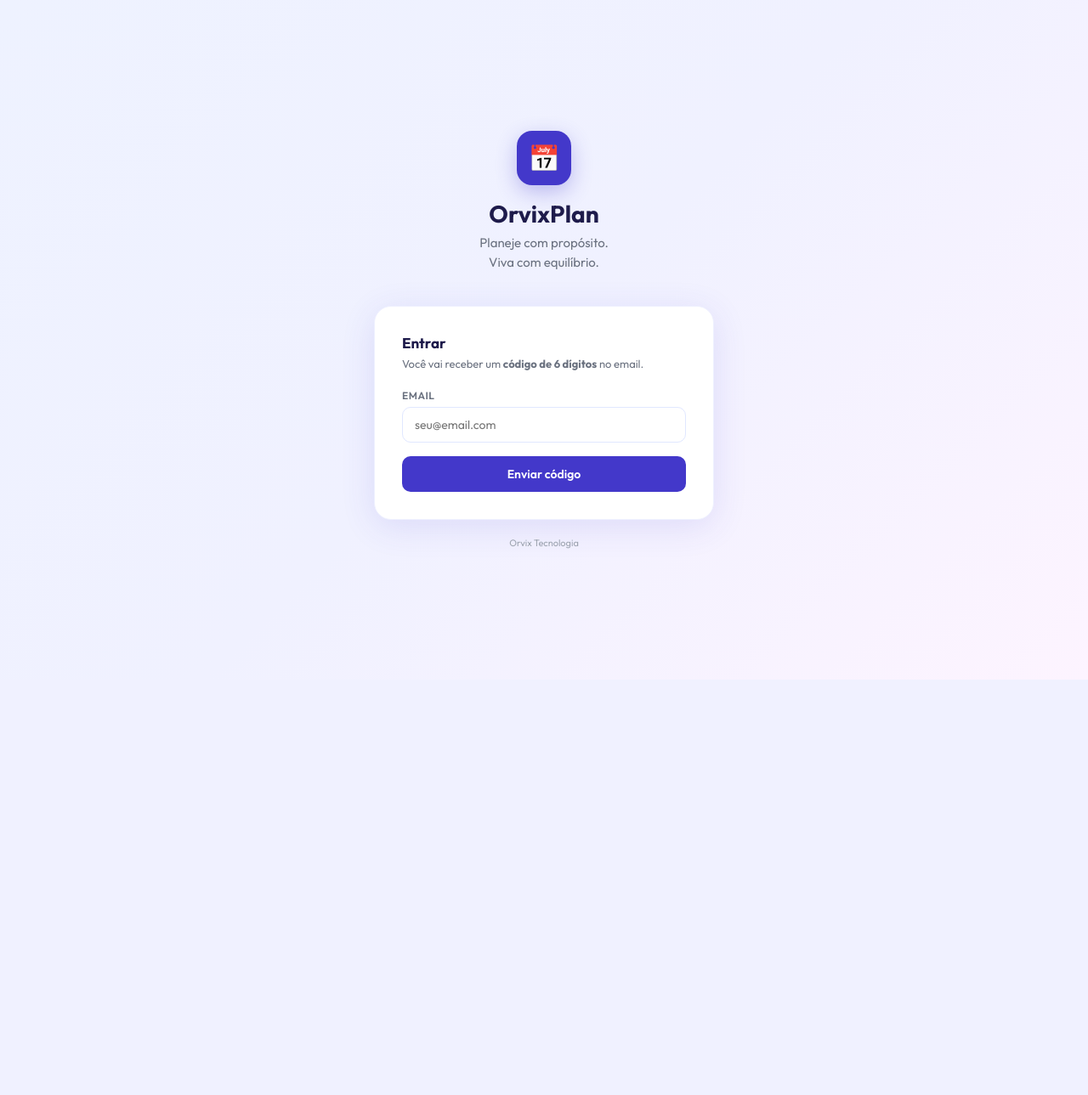
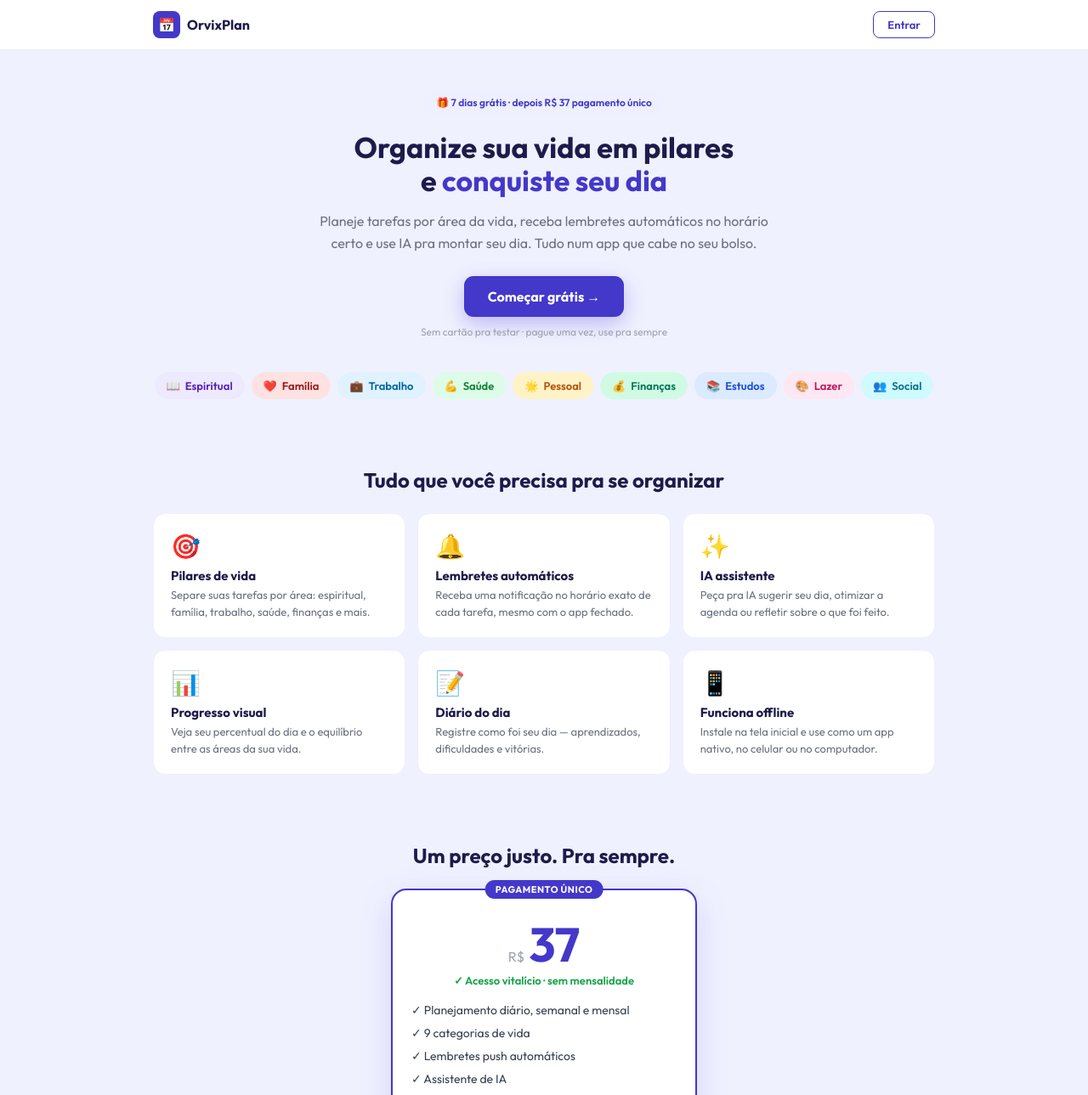
Before and after one commit to glaucoaraujop-sketch/orvixplan, a React (Vite) app: page / in a window 1280 px wide. Shown: the top 1289 px of the page at 85% size. Before the commit the page ends 800 px from the top, so only its background shows below. Built offline with nearby package versions, Linux system fonts and the light colour scheme.

Commit message:
feat: produto vitalicio R$37 (pagamento unico), landing page de vendas, +4 categorias

```diff
--- a/src/App.jsx
+++ b/src/App.jsx
@@ -7,6 +7,7 @@ import { DailyView } from './views/DailyView.jsx'
 import { WeeklyView } from './views/WeeklyView.jsx'
 import { MonthlyView } from './views/MonthlyView.jsx'
 import { LoginView } from './views/LoginView.jsx'
+import { LandingView } from './views/LandingView.jsx'
 import { SettingsModal } from './components/SettingsModal.jsx'
 import { PricingModal } from './components/PricingModal.jsx'
 import { DEFAULT_SETTINGS } from './constants/defaults.js'
@@ -30,6 +31,7 @@ export default function App() {
   const [settings,     setSettings]     = useState(loadSettings)
   const [showSettings, setShowSettings] = useState(false)
   const [showPricing,  setShowPricing]  = useState(false)
+  const [showLogin,    setShowLogin]    = useState(false)
 
   const { loading: storeLoading, getDay, loadDate, loadDateRange, addTask, deleteTask, toggleCheck, saveJournal, fixedTasks, addFixedTask, removeFixedTask } =
     useSupabaseStore(user?.id)
@@ -96,8 +98,12 @@ export default function App() {
     )
   }
 
-  // Not authenticated
-  if (!user) return <LoginView onSignIn={signIn} onVerifyOtp={verifyOtp} />
+  // Not authenticated → landing de vendas; CTA abre o login
+  if (!user) {
+    return showLogin
+      ? <LoginView onSignIn={signIn} onVerifyOtp={verifyOtp} onBack={() => setShowLogin(false)} />
+      : <LandingView onStart={() => setShowLogin(true)} />
+  }
 
   // Acesso expirado (trial vencido ou Pro não renovado) → paywall bloqueante
   if (!access.loading && !access.ativo) {
@@ -201,13 +207,7 @@ export default function App() {
           <span>
             🎁 Teste grátis — {access.diasRestantes} {access.diasRestantes === 1 ? 'dia restante' : 'dias restantes'}
           </span>
-          <button onClick={() => setShowPricing(true)} style={bannerBtn}>Assinar</button>
-        </div>
-      )}
-      {access.status === 'inadimplente' && (
-        <div style={bannerStyle('#FEF2F2', '#DC2626')}>
-          <span>⚠️ Pagamento pendente — regularize para manter o acesso</span>
-          <button onClick={() => setShowPricing(true)} style={{ ...bannerBtn, background: '#DC2626' }}>Resolver</button>
+          <button onClick={() => setShowPricing(true)} style={bannerBtn}>Liberar por R$ 37</button>
         </div>
       )}
 
--- a/src/components/PricingModal.jsx
+++ b/src/components/PricingModal.jsx
@@ -1,16 +1,17 @@
 import { useState } from 'react'
 import { irParaCheckout } from '../hooks/useAccess.js'
 
-// Tela de planos / paywall. `bloqueante` esconde o botão de fechar (plano expirado).
+// Paywall — oferta única: pagamento único R$37 (vitalício).
+// `bloqueante` esconde o botão de fechar (trial expirado).
 export function PricingModal({ onClose, bloqueante = false, motivo, onSignOut }) {
-  const [loading, setLoading] = useState(null)
+  const [loading, setLoading] = useState(false)
   const [erro, setErro] = useState(null)
 
-  const comprar = async (ciclo) => {
+  const comprar = async () => {
     setErro(null)
-    setLoading(ciclo)
-    try { await irParaCheckout(ciclo) }
-    catch (e) { setErro(e.message); setLoading(null) }
+    setLoading(true)
+    try { await irParaCheckout() }
+    catch (e) { setErro(e.message); setLoading(false) }
   }
 
   return (
@@ -20,42 +21,37 @@ export function PricingModal({ onClose, bloqueante = false, motivo, onSignOut })
           <button onClick={onClose} style={closeBtn} aria-label="Fechar">×</button>
         )}
 
-        <div style={{ textAlign: 'center', marginBottom: 6 }}>
+        <div style={{ textAlign: 'center', marginBottom: 4 }}>
           <div style={{ fontSize: 32 }}>🚀</div>
           <h2 style={{ fontSize: 20, fontWeight: 700, color: '#1E1B4B', margin: '8px 0 4px' }}>
-            {bloqueante ? 'Seu acesso expirou' : 'Desbloqueie o OrvixPlan Pro'}
+            {bloqueante ? 'Seu teste acabou' : 'Desbloqueie o OrvixPlan'}
           </h2>
           <p style={{ fontSize: 13, color: '#6B7280', lineHeight: 1.5 }}>
-            {motivo || 'Planeje em 5 pilares, receba lembretes automáticos e use a IA sem limites práticos.'}
+            {motivo || 'Pague uma vez e use para sempre — sem mensalidade, sem renovação.'}
           </p>
         </div>
 
-        {/* Anual — destaque */}
+        {/* Oferta única — vitalício */}
         <div style={{ ...card, borderColor: '#4338CA', position: 'relative' }}>
-          <span style={badge}>MAIS ECONÔMICO</span>
-          <div style={{ display: 'flex', justifyContent: 'space-between', alignItems: 'baseline' }}>
-            <span style={{ fontWeight: 700, fontSize: 15, color: '#1E1B4B' }}>Anual</span>
-            <span style={{ fontWeight: 700, fontSize: 22, color: '#4338CA' }}>R$ 219</span>
+          <span style={badge}>PAGAMENTO ÚNICO</span>
+          <div style={{ display: 'flex', justifyContent: 'center', alignItems: 'baseline', gap: 6, marginTop: 4 }}>
+            <span style={{ fontSize: 14, color: '#9CA3AF' }}>R$</span>
+            <span style={{ fontWeight: 800, fontSize: 40, color: '#4338CA', lineHeight: 1 }}>37</span>
           </div>
-          <p style={{ fontSize: 12, color: '#6B7280', margin: '2px 0 10px' }}>
-            12 meses — equivale a R$ 18,25/mês · pagamento único
+          <p style={{ fontSize: 12, color: '#16A34A', textAlign: 'center', fontWeight: 600, margin: '4px 0 12px' }}>
+            ✓ Acesso vitalício · pague uma vez só
           </p>
-          <button onClick={() => comprar('anual')} disabled={loading} style={btnPrimary}>
-            {loading === 'anual' ? 'Abrindo…' : 'Assinar anual'}
-          </button>
-        </div>
 
-        {/* Mensal */}
-        <div style={card}>
-          <div style={{ display: 'flex', justifyContent: 'space-between', alignItems: 'baseline' }}>
-            <span style={{ fontWeight: 700, fontSize: 15, color: '#1E1B4B' }}>Mensal</span>
-            <span style={{ fontWeight: 700, fontSize: 22, color: '#1E1B4B' }}>R$ 19,90</span>
-          </div>
-          <p style={{ fontSize: 12, color: '#6B7280', margin: '2px 0 10px' }}>
-            Renova todo mês · cancele quando quiser
-          </p>
-          <button onClick={() => comprar('mensal')} disabled={loading} style={btnSecondary}>
-            {loading === 'mensal' ? 'Abrindo…' : 'Assinar mensal'}
+          <ul style={beneficios}>
+            <li>📅 Planejamento diário, semanal e mensal</li>
+            <li>🎯 Categorias de vida (espiritual, família, trabalho…)</li>
+            <li>🔔 Lembretes automáticos no horário de cada tarefa</li>
+            <li>✨ Assistente de IA para organizar seu dia</li>
+            <li>📝 Diário e acompanhamento de progresso</li>
+          </ul>
+
+          <button onClick={comprar} disabled={loading} style={btnPrimary}>
+            {loading ? 'Abrindo…' : 'Liberar acesso vitalício'}
           </button>
         </div>
 
@@ -63,7 +59,7 @@ export function PricingModal({ onClose, bloqueante = false, motivo, onSignOut })
           <p style={{ fontSize: 12, color: '#DC2626', textAlign: 'center', marginTop: 4 }}>{erro}</p>
         )}
 
-        <p style={{ fontSize: 11, color: '#9CA3AF', textAlign: 'center', marginTop: 6 }}>
+        <p style={{ fontSize: 11, color: '#9CA3AF', textAlign: 'center' }}>
           Pagamento seguro via Stripe · pix e cartão
         </p>
 
@@ -96,19 +92,21 @@ const closeBtn = {
   fontSize: 26, color: '#9CA3AF', cursor: 'pointer', lineHeight: 1,
 }
 const card = {
-  border: '1.5px solid #E0E7FF', borderRadius: 12, padding: '14px 14px',
+  border: '2px solid #E0E7FF', borderRadius: 14, padding: '16px 16px',
 }
 const badge = {
-  position: 'absolute', top: -9, left: 14, background: '#4338CA', color: 'white',
-  fontSize: 10, fontWeight: 700, padding: '2px 8px', borderRadius: 99, letterSpacing: '.5px',
+  position: 'absolute', top: -10, left: '50%', transform: 'translateX(-50%)',
+  background: '#4338CA', color: 'white',
+  fontSize: 10, fontWeight: 700, padding: '3px 10px', borderRadius: 99, letterSpacing: '.5px',
+  whiteSpace: 'nowrap',
+}
+const beneficios = {
+  listStyle: 'none', padding: 0, margin: '0 0 14px',
+  display: 'flex', flexDirection: 'column', gap: 7,
+  fontSize: 13, color: '#374151', lineHeight: 1.4,
 }
 const btnPrimary = {
-  width: '100%', padding: '11px', borderRadius: 9, border: 'none',
-  background: '#4338CA', color: 'white', fontSize: 14, fontWeight: 700,
+  width: '100%', padding: '13px', borderRadius: 10, border: 'none',
+  background: '#4338CA', color: 'white', fontSize: 15, fontWeight: 700,
   cursor: 'pointer', fontFamily: 'inherit',
 }
-const btnSecondary = {
-  width: '100%', padding: '11px', borderRadius: 9, border: '1.5px solid #4338CA',
-  background: 'white', color: '#4338CA', fontSize: 14, fontWeight: 700,
-  cursor: 'pointer', fontFamily: 'inherit',
-}
--- a/src/constants/pillars.js
+++ b/src/constants/pillars.js
@@ -39,6 +39,38 @@ export const PILLARS = [
     light: '#FEF3C7',
     text: '#B45309',
   },
+  {
+    id: 'financas',
+    label: 'Finanças',
+    emoji: '💰',
+    color: '#059669',
+    light: '#D1FAE5',
+    text: '#047857',
+  },
+  {
+    id: 'estudos',
+    label: 'Estudos',
+    emoji: '📚',
+    color: '#2563EB',
+    light: '#DBEAFE',
+    text: '#1D4ED8',
+  },
+  {
+    id: 'lazer',
+    label: 'Lazer',
+    emoji: '🎨',
+    color: '#DB2777',
+    light: '#FCE7F3',
+    text: '#BE185D',
+  },
+  {
+    id: 'social',
+    label: 'Social',
+    emoji: '👥',
+    color: '#0891B2',
+    light: '#CFFAFE',
+    text: '#0E7490',
+  },
 ]
 
 export const PILLAR_MAP = Object.fromEntries(PILLARS.map((p) => [p.id, p]))
--- a/src/hooks/useAccess.js
+++ b/src/hooks/useAccess.js
@@ -30,9 +30,9 @@ export function useAccess(userId) {
   }
 }
 
-// Abre o checkout do Stripe (mensal ou anual) e redireciona.
-export async function irParaCheckout(ciclo) {
-  const { data, error } = await supabase.functions.invoke('stripe-checkout', { body: { ciclo } })
+// Abre o checkout do Stripe (pagamento único vitalício) e redireciona.
+export async function irParaCheckout() {
+  const { data, error } = await supabase.functions.invoke('stripe-checkout', { body: {} })
   if (error || !data?.url) throw new Error(data?.error || 'Erro ao abrir checkout')
   window.location.href = data.url
 }
--- /dev/null
+++ b/src/views/LandingView.jsx
@@ -0,0 +1,126 @@
+import { PILLARS } from '../constants/pillars.js'
+
+// Landing page de vendas. CTA → onStart (abre login/cadastro).
+export function LandingView({ onStart }) {
+  return (
+    <div style={{ minHeight: '100vh', background: '#F0F1FF', color: '#1E1B4B' }}>
+
+      {/* Nav */}
+      <header style={nav}>
+        <div style={navInner}>
+          <div style={{ display: 'flex', alignItems: 'center', gap: 8 }}>
+            <div style={logo}>📅</div>
+            <span style={{ fontWeight: 700, fontSize: 16 }}>OrvixPlan</span>
+          </div>
+          <button onClick={onStart} style={navBtn}>Entrar</button>
+        </div>
+      </header>
+
+      {/* Hero */}
+      <section style={{ ...section, paddingTop: 48, textAlign: 'center' }}>
+        <span style={pill}>🎁 7 dias grátis · depois R$ 37 pagamento único</span>
+        <h1 style={h1}>
+          Organize sua vida em pilares<br />e <span style={{ color: '#4338CA' }}>conquiste seu dia</span>
+        </h1>
+        <p style={lead}>
+          Planeje tarefas por área da vida, receba lembretes automáticos no horário certo
+          e use IA pra montar seu dia. Tudo num app que cabe no seu bolso.
+        </p>
+        <button onClick={onStart} style={ctaBig}>Começar grátis →</button>
+        <p style={{ fontSize: 12, color: '#9CA3AF', marginTop: 10 }}>
+          Sem cartão pra testar · pague uma vez, use pra sempre
+        </p>
+
+        {/* Mockup de pilares */}
+        <div style={pillarsWrap}>
+          {PILLARS.map((p) => (
+            <div key={p.id} style={{ ...pillarChip, background: p.light, color: p.text }}>
+              <span>{p.emoji}</span><span>{p.label}</span>
+            </div>
+          ))}
+        </div>
+      </section>
+
+      {/* Benefícios */}
+      <section style={section}>
+        <h2 style={h2}>Tudo que você precisa pra se organizar</h2>
+        <div style={grid}>
+          {FEATURES.map((f) => (
+            <div key={f.title} style={featureCard}>
+              <div style={{ fontSize: 28, marginBottom: 8 }}>{f.icon}</div>
+              <h3 style={{ fontSize: 15, fontWeight: 700, marginBottom: 4 }}>{f.title}</h3>
+              <p style={{ fontSize: 13, color: '#6B7280', lineHeight: 1.5 }}>{f.desc}</p>
+            </div>
+          ))}
+        </div>
+      </section>
+
+      {/* Preço */}
+      <section style={{ ...section, textAlign: 'center' }}>
+        <h2 style={h2}>Um preço justo. Pra sempre.</h2>
+        <div style={priceCard}>
+          <span style={priceBadge}>PAGAMENTO ÚNICO</span>
+          <div style={{ display: 'flex', justifyContent: 'center', alignItems: 'baseline', gap: 5, marginTop: 8 }}>
+            <span style={{ fontSize: 16, color: '#9CA3AF' }}>R$</span>
+            <span style={{ fontWeight: 800, fontSize: 56, color: '#4338CA', lineHeight: 1 }}>37</span>
+          </div>
+          <p style={{ fontSize: 13, color: '#16A34A', fontWeight: 600, margin: '6px 0 18px' }}>
+            ✓ Acesso vitalício · sem mensalidade
+          </p>
+          <ul style={beneficios}>
+            <li>✓ Planejamento diário, semanal e mensal</li>
+            <li>✓ 9 categorias de vida</li>
+            <li>✓ Lembretes push automáticos</li>
+            <li>✓ Assistente de IA</li>
+            <li>✓ Diário e progresso</li>
+            <li>✓ Todas as atualizações futuras</li>
+          </ul>
+          <button onClick={onStart} style={ctaBig}>Quero começar grátis →</button>
+          <p style={{ fontSize: 11, color: '#9CA3AF', marginTop: 10 }}>
+            Teste 7 dias grátis. Só paga se gostar.
+          </p>
+        </div>
+      </section>
+
+      {/* CTA final */}
+      <section style={{ ...section, textAlign: 'center', paddingBottom: 60 }}>
+        <h2 style={{ ...h2, marginBottom: 10 }}>Pronto pra organizar sua vida?</h2>
+        <button onClick={onStart} style={ctaBig}>Começar agora →</button>
+      </section>
+
+      <footer style={footer}>
+        <span>📅 OrvixPlan</span>
+        <span style={{ color: '#9CA3AF' }}>Planeje com propósito. Viva com equilíbrio.</span>
+      </footer>
+    </div>
+  )
+}
+
+const FEATURES = [
+  { icon: '🎯', title: 'Pilares de vida', desc: 'Separe suas tarefas por área: espiritual, família, trabalho, saúde, finanças e mais.' },
+  { icon: '🔔', title: 'Lembretes automáticos', desc: 'Receba uma notificação no horário exato de cada tarefa, mesmo com o app fechado.' },
+  { icon: '✨', title: 'IA assistente', desc: 'Peça pra IA sugerir seu dia, otimizar a agenda ou refletir sobre o que foi feito.' },
+  { icon: '📊', title: 'Progresso visual', desc: 'Veja seu percentual do dia e o equilíbrio entre as áreas da sua vida.' },
+  { icon: '📝', title: 'Diário do dia', desc: 'Registre como foi seu dia — aprendizados, dificuldades e vitórias.' },
+  { icon: '📱', title: 'Funciona offline', desc: 'Instale na tela inicial e use como um app nativo, no celular ou no computador.' },
+]
+
+// ─── estilos ──────────────────────────────────────────────────────────────────
+const nav = { background: 'white', borderBottom: '1px solid #EEF0FF', position: 'sticky', top: 0, zIndex: 50 }
+const navInner = { maxWidth: 960, margin: '0 auto', padding: '0 20px', height: 58, display: 'flex', alignItems: 'center', justifyContent: 'space-between' }
+const logo = { width: 32, height: 32, borderRadius: 8, background: '#4338CA', display: 'flex', alignItems: 'center', justifyContent: 'center', fontSize: 16 }
+const navBtn = { padding: '7px 16px', borderRadius: 8, border: '1.5px solid #4338CA', background: 'white', color: '#4338CA', fontSize: 13, fontWeight: 600, cursor: 'pointer', fontFamily: 'inherit' }
+const section = { maxWidth: 960, margin: '0 auto', padding: '40px 20px' }
+const pill = { display: 'inline-block', background: '#EEF0FF', color: '#4338CA', fontSize: 12, fontWeight: 600, padding: '6px 14px', borderRadius: 99, marginBottom: 20 }
+const h1 = { fontSize: 34, fontWeight: 800, lineHeight: 1.15, marginBottom: 16 }
+const h2 = { fontSize: 24, fontWeight: 700, textAlign: 'center', marginBottom: 24 }
+const lead = { fontSize: 16, color: '#6B7280', lineHeight: 1.6, maxWidth: 560, margin: '0 auto 26px' }
+const ctaBig = { padding: '14px 28px', borderRadius: 11, border: 'none', background: '#4338CA', color: 'white', fontSize: 16, fontWeight: 700, cursor: 'pointer', fontFamily: 'inherit', boxShadow: '0 8px 24px rgba(67,56,202,.3)' }
+const pillarsWrap = { display: 'flex', flexWrap: 'wrap', gap: 8, justifyContent: 'center', marginTop: 40 }
+const pillarChip = { display: 'flex', alignItems: 'center', gap: 6, padding: '8px 14px', borderRadius: 99, fontSize: 13, fontWeight: 600 }
+const grid = { display: 'grid', gridTemplateColumns: 'repeat(auto-fit, minmax(240px, 1fr))', gap: 14 }
+const featureCard = { background: 'white', borderRadius: 14, padding: 20, border: '1px solid #EEF0FF' }
+const priceCard = { background: 'white', borderRadius: 18, padding: '28px 22px', maxWidth: 360, margin: '0 auto', border: '2px solid #4338CA', position: 'relative', boxShadow: '0 12px 40px rgba(67,56,202,.15)' }
+const priceBadge = { position: 'absolute', top: -12, left: '50%', transform: 'translateX(-50%)', background: '#4338CA', color: 'white', fontSize: 11, fontWeight: 700, padding: '4px 12px', borderRadius: 99, letterSpacing: '.5px', whiteSpace: 'nowrap' }
+const beneficios = { listStyle: 'none', padding: 0, margin: '0 0 20px', display: 'flex', flexDirection: 'column', gap: 9, fontSize: 14, color: '#374151', textAlign: 'left' }
+const footer = { maxWidth: 960, margin: '0 auto', padding: '24px 20px 40px', display: 'flex', flexDirection: 'column', alignItems: 'center', gap: 4, fontSize: 13, fontWeight: 600, borderTop: '1px solid #EEF0FF' }
```
Also changed, not shown: src/views/LoginView.jsx (+9 -1 lines), 2 other files (tests, documents, lock files or other folders).
